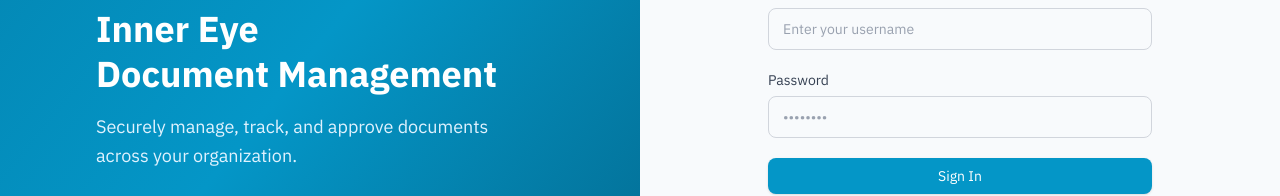
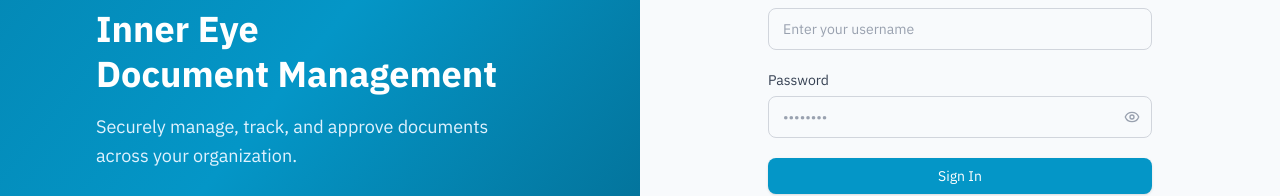
Before and after one commit to mpaul-iecs/DMSFrontend, a React (Vite) app: page /login in a window 1280 px wide. Shown: the part 356-552 px from the top of the page. Built offline with nearby package versions, Linux system fonts and the light colour scheme; no server answers.

Commit message:
init: PasswordInput

```diff
--- /dev/null
+++ b/src/components/ui/PasswordInput.tsx
@@ -0,0 +1,52 @@
+import { forwardRef, memo, useCallback, useState, type InputHTMLAttributes } from "react";
+import { Eye, EyeOff } from "lucide-react";
+
+interface PasswordInputProps extends Omit<InputHTMLAttributes<HTMLInputElement>, "type"> {
+  label?: string;
+  error?: string;
+}
+
+/** Drop-in for Input.tsx when the field is a password — adds a show/hide eye toggle. */
+const PasswordInput = memo(
+  forwardRef<HTMLInputElement, PasswordInputProps>(({ label, error, id, className = "", ...props }, ref) => {
+    const [visible, setVisible] = useState(false);
+    const inputId = id || props.name;
+
+    const toggleVisible = useCallback(() => setVisible((v) => !v), []);
+
+    return (
+      <div>
+        {label && (
+          <label htmlFor={inputId} className="block text-sm font-medium text-gray-700 mb-1.5">
+            {label}
+          </label>
+        )}
+        <div className="relative">
+          <input
+            ref={ref}
+            id={inputId}
+            type={visible ? "text" : "password"}
+            className={`w-full px-3.5 py-2.5 pr-10 rounded-lg border text-sm text-gray-900 placeholder:text-gray-400 focus:outline-none focus:ring-2 focus:ring-primary-500/30 focus:border-primary-500 transition-colors ${
+              error ? "border-red-300" : "border-gray-300"
+            } ${className}`}
+            {...props}
+          />
+          <button
+            type="button"
+            onClick={toggleVisible}
+            tabIndex={-1}
+            className="absolute right-3 top-1/2 -translate-y-1/2 text-gray-400 hover:text-gray-600 transition-colors"
+            aria-label={visible ? "Hide password" : "Show password"}
+          >
+            {visible ? <EyeOff className="w-4 h-4" /> : <Eye className="w-4 h-4" />}
+          </button>
+        </div>
+        {error && <p className="mt-1.5 text-xs text-red-600">{error}</p>}
+      </div>
+    );
+  }),
+);
+
+PasswordInput.displayName = "PasswordInput";
+
+export default PasswordInput;
--- a/src/pages/LoginPage.tsx
+++ b/src/pages/LoginPage.tsx
@@ -9,6 +9,7 @@ import { loginSchema } from "../validations/authValidation";
 import toast from "../utilities/toast";
 import Button from "../components/ui/Button";
 import Input from "../components/ui/Input";
+import PasswordInput from "../components/ui/PasswordInput";
 import type { LoginRequest } from "../types/auth";
 
 function LoginPage() {
@@ -78,9 +79,8 @@ function LoginPage() {
               error={errors.userName?.message}
               {...register("userName")}
             />
-            <Input
+            <PasswordInput
               label={t("auth.password")}
-              type="password"
               autoComplete="current-password"
               placeholder="••••••••"
               error={errors.password?.message}
```
Also changed, not shown: 1 other file (tests, documents, lock files or other folders).
